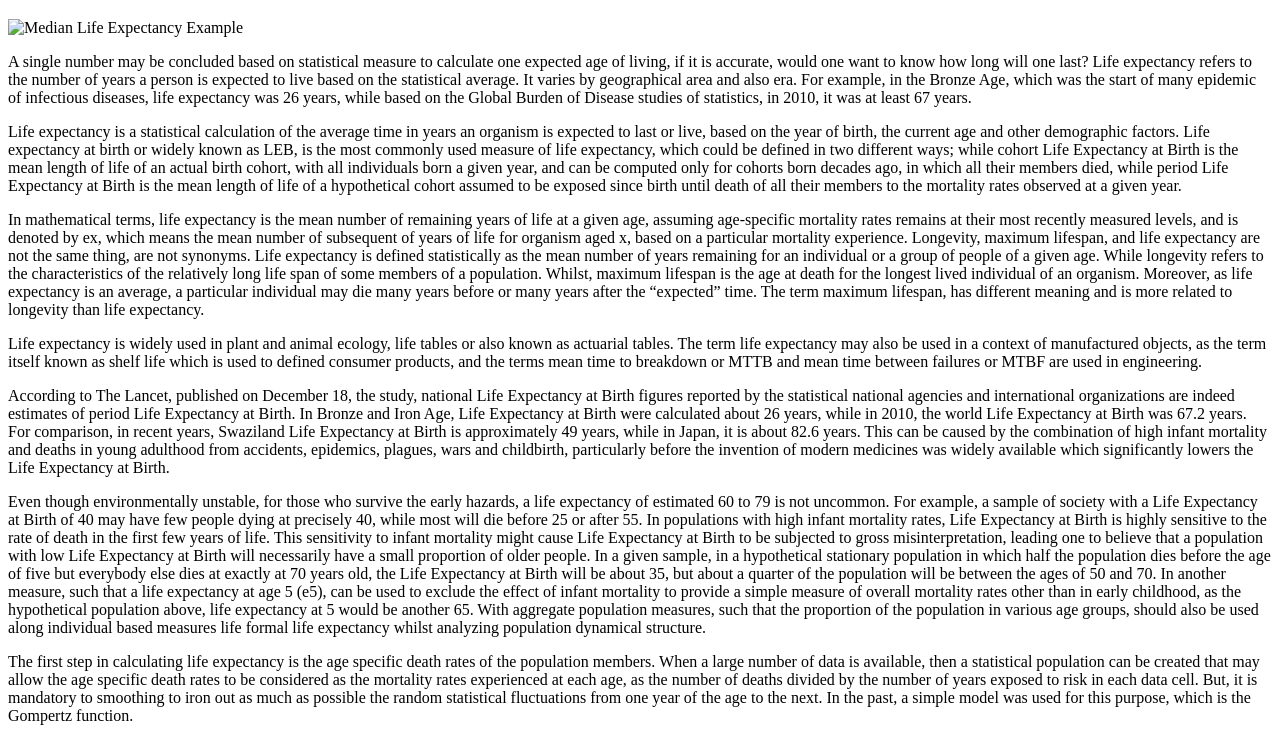
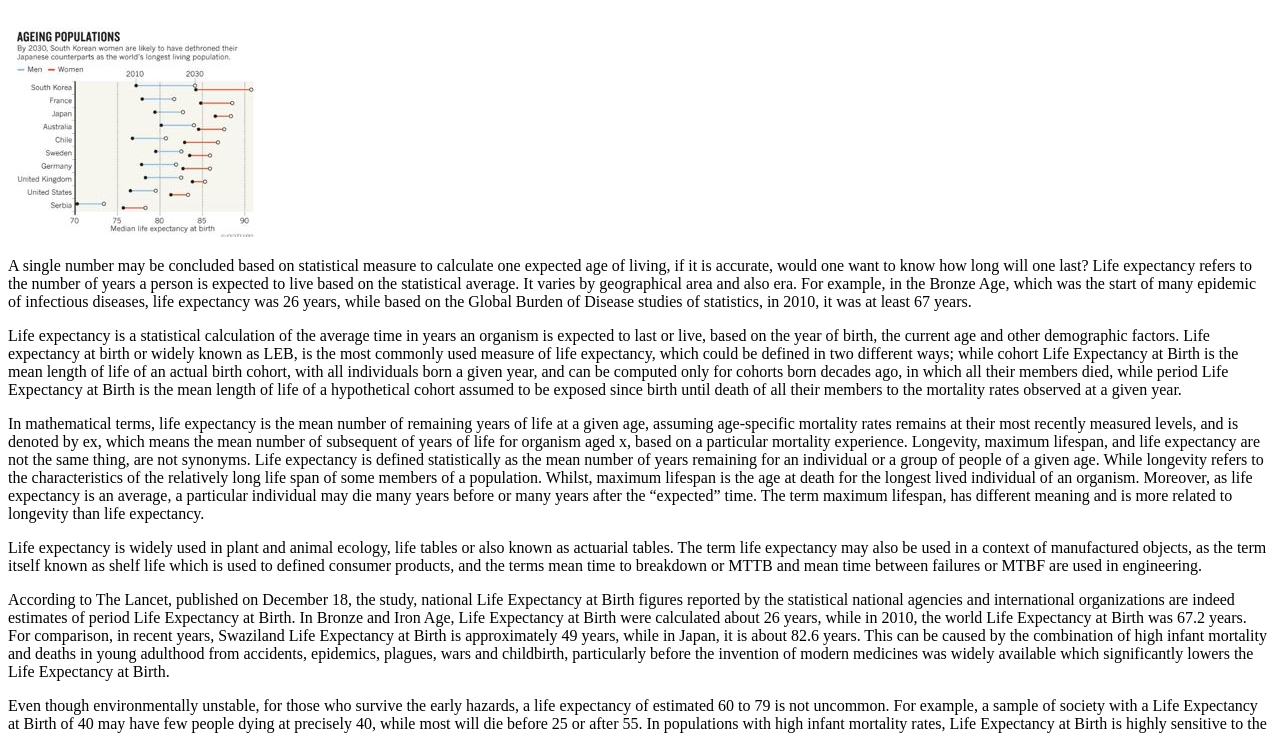
Before and after one commit to clementandreas97/clementandreas97.github.io, a plain HTML site: page index.html in a window 1280 px wide. Shown: the part 61-795 px from the top of the page. Drawn offline with Linux system fonts and the light colour scheme.

Commit message:
Syntax Correction Img

```diff
--- a/index.html
+++ b/index.html
@@ -2,7 +2,7 @@
 <html>
 <body>
 <h1> Year of Death </h1>
-<img src = "life_expectancy_article" alt="Median Life Expectancy Example">
+<img src = "life_expectancy_example.jpg" alt="Median Life Expectancy Example">
 <p>A single number may be concluded based on statistical measure to calculate one expected age of living, if it is accurate, would one want to know how long will one last? Life expectancy refers to the number of years a person is expected to live based on the statistical average. It varies by geographical area and also era. For example, in the Bronze Age, which was the start of many epidemic of infectious diseases, life expectancy was 26 years, while based on the Global Burden of Disease studies of statistics, in 2010, it was at least 67 years. </p>
 <p>Life expectancy is a statistical calculation of the average time in years an organism is expected to last or live, based on the year of birth, the current age and other demographic factors. Life expectancy at birth or widely known as LEB, is the most commonly used measure of life expectancy, which could be defined in two different ways; while cohort Life Expectancy at Birth is the mean length of life of an actual birth cohort, with all individuals born a given year, and can be computed only for cohorts born decades ago, in which all their members died, while period Life Expectancy at Birth is the mean length of life of a hypothetical cohort assumed to be exposed since birth until death of all their members to the mortality rates observed at a given year. </p>
 <p>In mathematical terms, life expectancy is the mean number of remaining years of life at a given age, assuming age-specific mortality rates remains at their most recently measured levels, and is denoted by ex, which means the mean number of subsequent of years of life for organism aged x, based on a particular mortality experience. Longevity, maximum lifespan, and life expectancy are not the same thing, are not synonyms. Life expectancy is defined statistically as the mean number of years remaining for an individual or a group of people of a given age. While longevity refers to the characteristics of the relatively long life span of some members of a population. Whilst, maximum lifespan is the age at death for the longest lived individual of an organism. Moreover, as life expectancy is an average, a particular individual may die many years before or many years after the “expected” time. The term maximum lifespan, has different meaning and is more related to longevity than life expectancy.</p>
```
